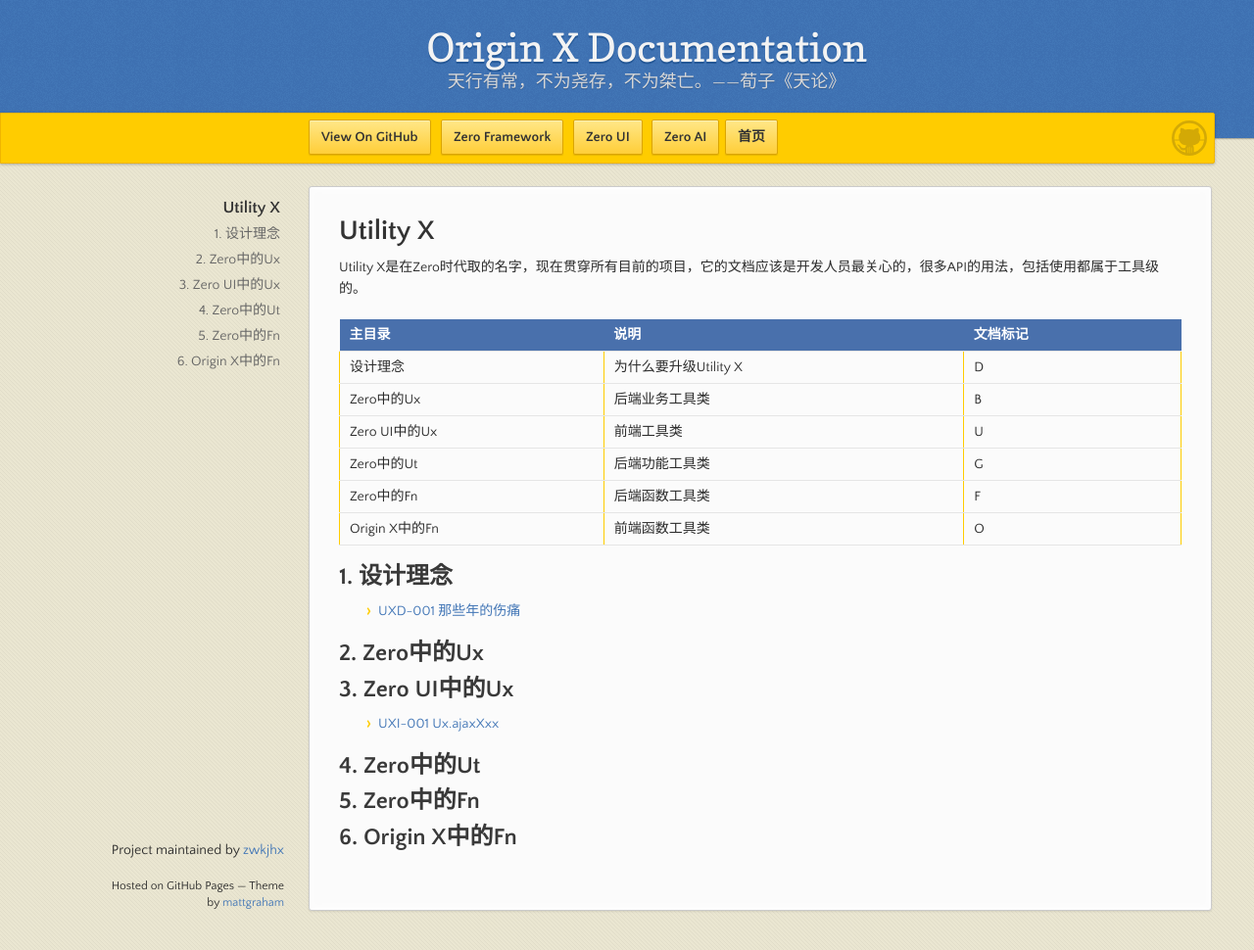
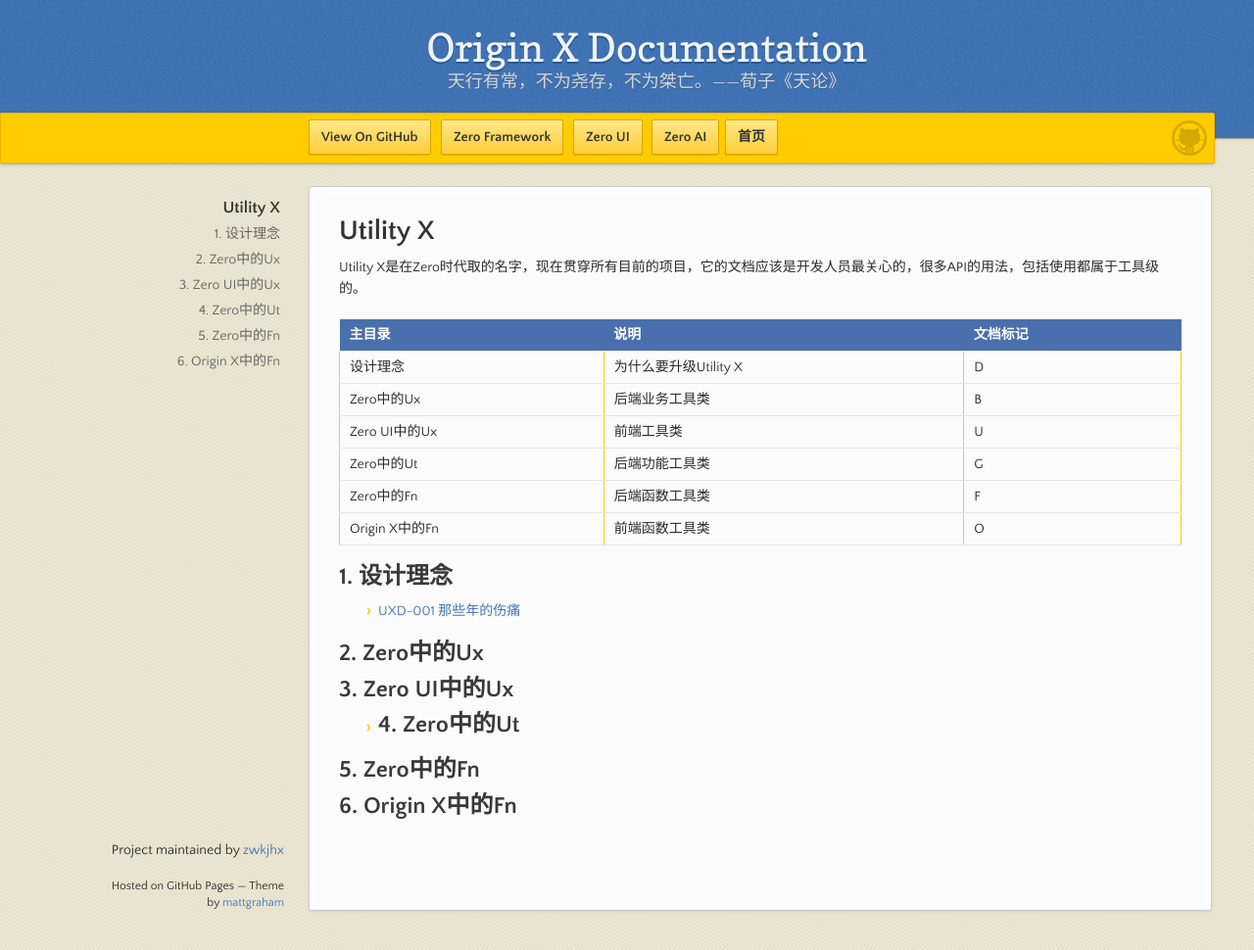
Before and after one commit to zwkjhx/ox-doc, a Jekyll site: the page built from utility-x/main.md, in a window 1280 px wide and 970 px high. Shown: the whole window at 98% size. Built offline with Jekyll 4.4.1, drawn with Linux system fonts in a browser that asks for light colours; our own code applies the rules of GitHub Pages for plain Markdown files.

Commit message:
Updates utility-x/main.md
Auto commit by GitBook Editor

```diff
--- a/utility-x/main.md
+++ b/utility-x/main.md
@@ -19,8 +19,7 @@
 
 ## 3. Zero UI中的Ux
 
-* [UXI-001 Ux.ajaxXxx](/utility-x/3-zero-uizhong-de-ux/uxi-001-uxajaxxxx.md)
-
+*
 ## 4. Zero中的Ut
 
 ## 5. Zero中的Fn
```
